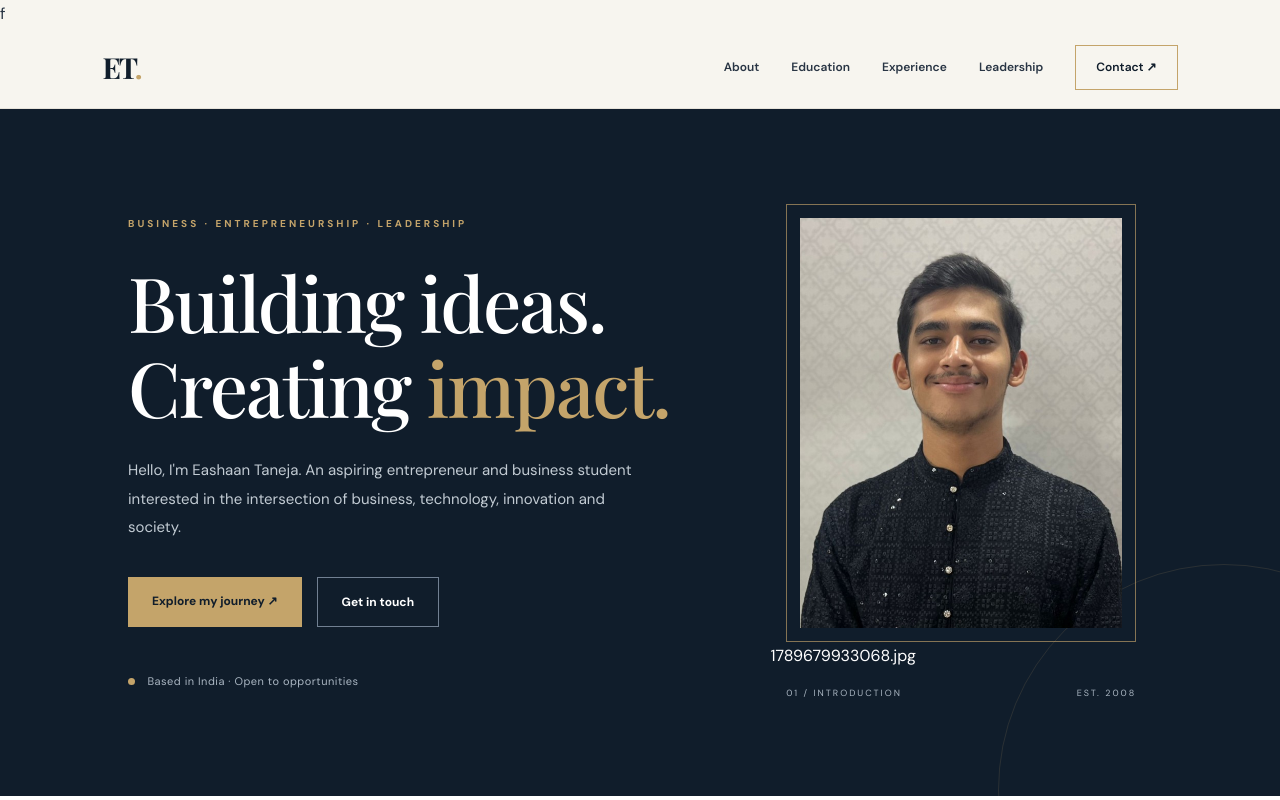
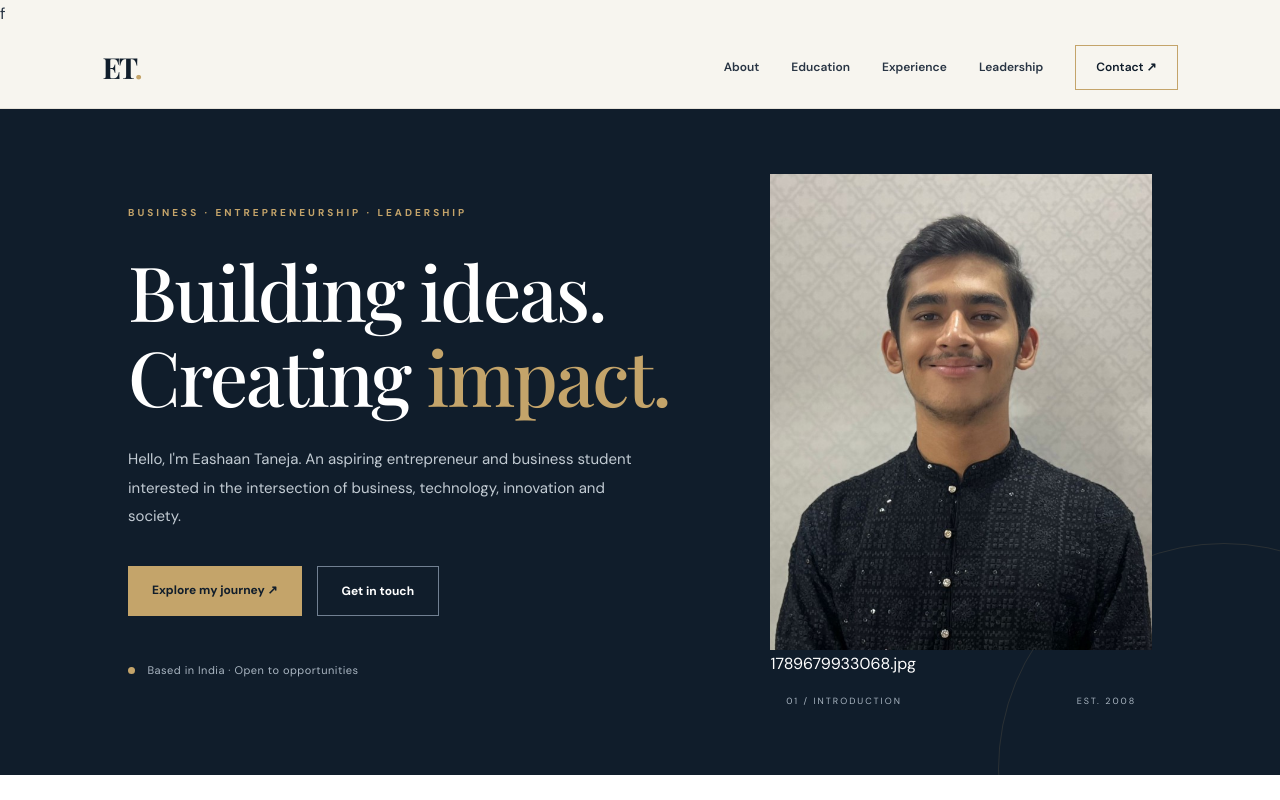
Before and after one commit to eashaan3/My-resume, a plain HTML site: page index.html in a window 1280 px wide. Shown: the top 800 px of the page. Drawn offline with nearby package versions, Linux system fonts and the light colour scheme.

Commit message:
Update index.html

```diff
--- a/index.html
+++ b/index.html
@@ -58,7 +58,7 @@ f
             </div>
 
 <div class="hero-visual">
-    <div class="portrait-frame">
+    <div class="photo">
         <img
             src="1789679933068.jpeg"
             alt="Portrait of Eashaan Taneja"
```
